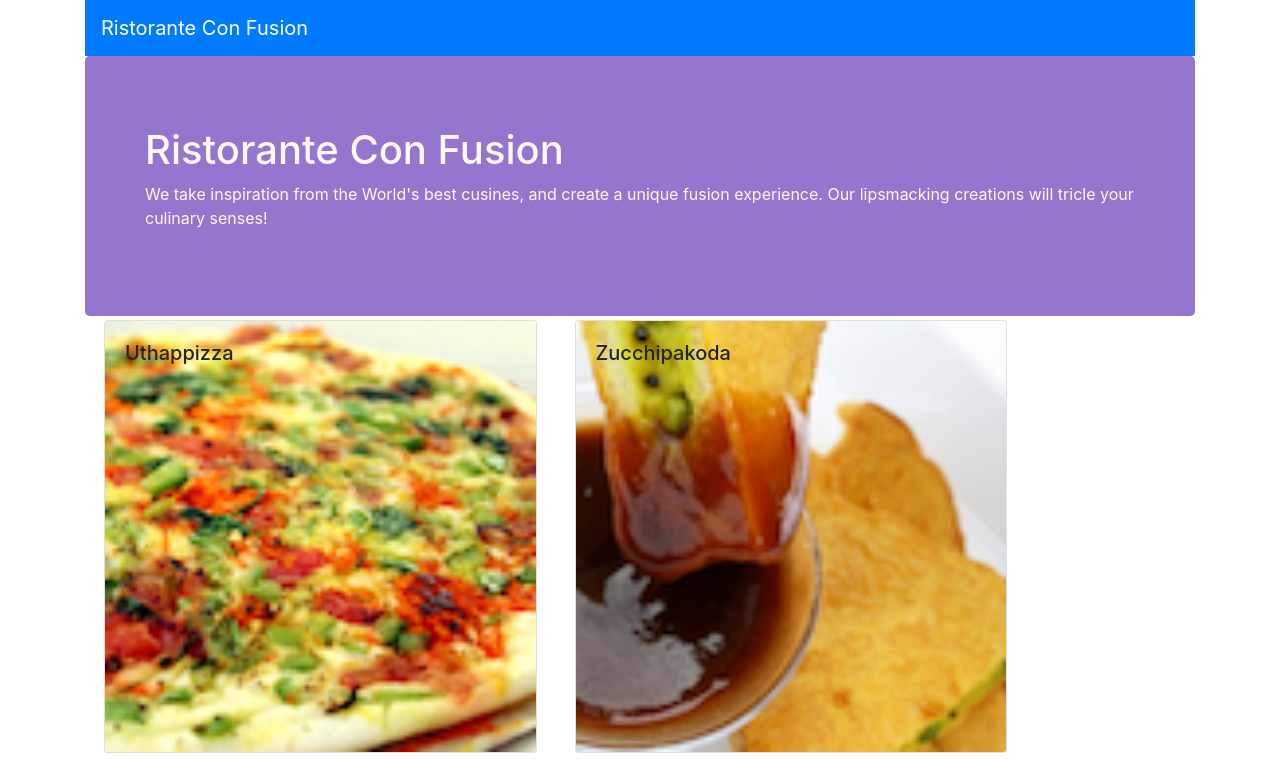
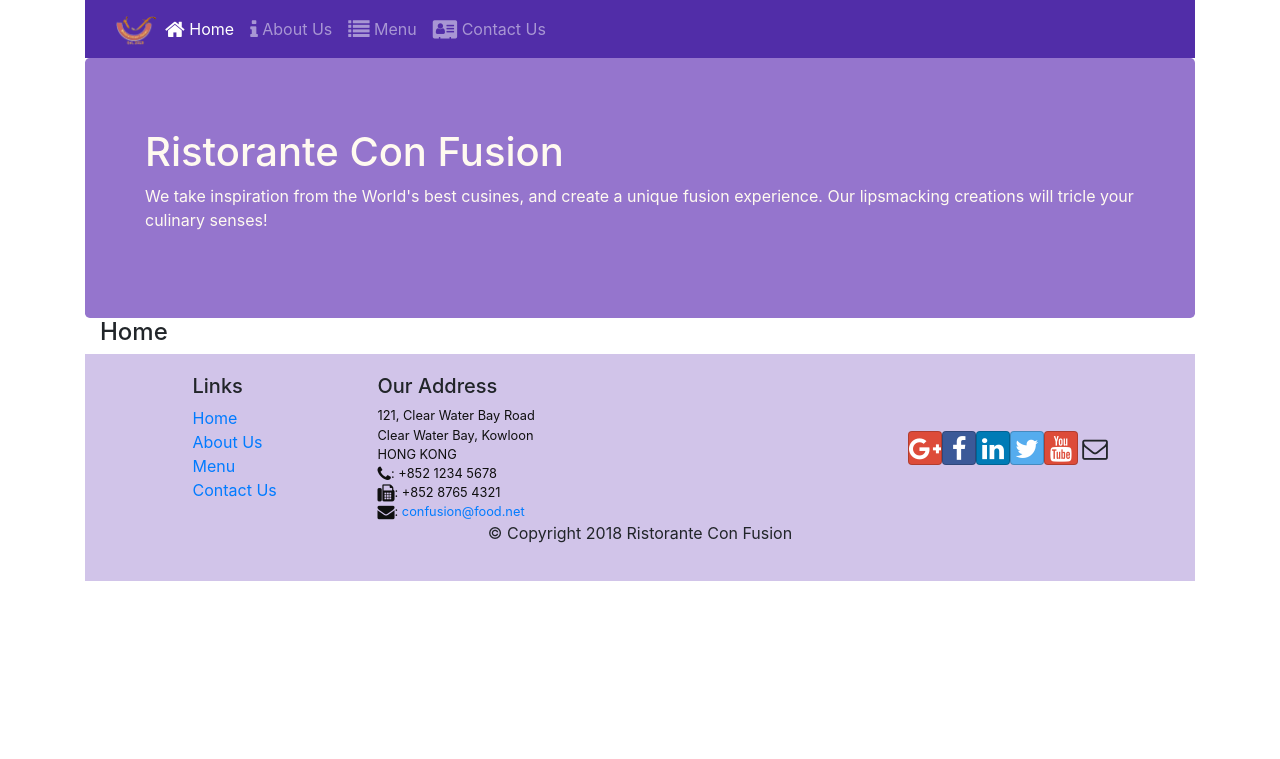
Before and after one commit to dennispaixao/hkust-2React, a React (Create React App) app: page /home in a window 1280 px wide. Shown: the top 759 px of the page. Built offline with nearby package versions, Linux system fonts and the light colour scheme.

Commit message:
react router

```diff
--- a/package.json
+++ b/package.json
@@ -12,6 +12,7 @@
     "react": "^17.0.2",
     "react-dom": "^17.0.2",
     "react-popper": "^0.9.2",
+    "react-router-dom": "^4.2.2",
     "react-scripts": "4.0.3",
     "reactstrap": "^5.0.0",
     "web-vitals": "^1.1.2"
--- a/src/App.js
+++ b/src/App.js
@@ -3,14 +3,17 @@
 import './App.css';
 import { Component } from 'react';
 import Main from './components/MainComponent';
+import {BrowserRouter} from 'react-router-dom';
 
 class App extends Component {
 
   render() {
     return (
+      <BrowserRouter>
       <div className="App">
         <Main />
       </div>
+      </BrowserRouter>
     );
   }
 }
--- a/src/components/FooterComponent.js
+++ b/src/components/FooterComponent.js
@@ -1,5 +1,5 @@
 import React from 'react';
-
+import { Link } from 'react-router-dom';
 
 function Footer(props) {
     return (
@@ -10,10 +10,10 @@
                         <div className="col-4 offset-1 col-sm-2">
                             <h5>Links</h5>
                             <ul className="list-unstyled">
-                                <li><a href="#">Home</a></li>
-                                <li><a href="#">About</a></li>
-                                <li><a href="#">Menu</a></li>
-                                <li><a href="contactus.html">Contact</a></li>
+                            <li><Link to='/home'>Home</Link></li>
+                            <li><Link to='/aboutus'>About Us</Link></li>
+                            <li><Link to='/menu'>Menu</Link></li>
+                            <li><Link to='/contactus'>Contact Us</Link></li>
                             </ul>
                         </div>
                         <div className="col-7 col-sm-5">
--- a/src/components/HeaderComponent.js
+++ b/src/components/HeaderComponent.js
@@ -1,12 +1,50 @@
 
 import React, { Component } from 'react';
-import { Navbar, NavbarBrand, Jumbotron } from 'reactstrap';
+import { Navbar, NavbarBrand, Nav, NavbarToggler, Collapse, NavItem, Jumbotron } from 'reactstrap';
+import { NavLink } from 'react-router-dom';
+
+
 class Header extends Component {
+
+    constructor(props) {
+        super(props);
+        this.toggleNav = this.toggleNav.bind(this);
+        this.state = {
+          isNavOpen: false
+        };
+      }
+
+      toggleNav() {
+        this.setState({
+          isNavOpen: !this.state.isNavOpen
+        });
+      }
     render() {
-        return(
+        return (
             <React.Fragment>
-            <Navbar dark color="primary">
-             <NavbarBrand href="/">Ristorante Con Fusion</NavbarBrand>
+                <Navbar dark expand="md">
+                    <div className="container">
+                    <NavbarToggler onClick={this.toggleNav} />
+                        <NavbarBrand className="mr-auto" href="/">
+                            <img src="assets/images/logo.png" height="30" width="41" alt="Ristorante Confusion" />
+                        </NavbarBrand>
+                        <Collapse isOpen={this.state.isNavOpen} navbar>
+                        <Nav navbar>
+                            <NavItem>
+                                <NavLink className="nav-link" to='/home'><span className="fa fa-home fa-lg"></span> Home</NavLink>
+                            </NavItem>
+                            <NavItem>
+                                <NavLink className="nav-link" to='/aboutus'><span className="fa fa-info fa-lg"></span> About Us</NavLink>
+                            </NavItem>
+                            <NavItem>
+                                <NavLink className="nav-link" to='/menu'><span className="fa fa-list fa-lg"></span> Menu</NavLink>
+                            </NavItem>
+                            <NavItem>
+                                <NavLink className="nav-link" to='/contactus'><span className="fa fa-address-card fa-lg"></span> Contact Us</NavLink>
+                            </NavItem>
+                        </Nav>
+                        </Collapse>
+                    </div>
                 </Navbar>
 
                 <Jumbotron>
--- /dev/null
+++ b/src/components/HomeComponent.js
@@ -0,0 +1,15 @@
+import React from 'react';
+
+function Home(props){
+    return (
+        <div className="container">
+            <h4>Home</h4>
+
+        </div>
+
+    )
+
+
+}
+
+export default Home;
--- a/src/components/MainComponent.js
+++ b/src/components/MainComponent.js
@@ -1,30 +1,37 @@
   import React, { Component } from 'react';
-
+import Home from './HomeComponent';
 import Menu from './MenuComponent';
 import DishDetail from './dishDetailComponent';
 import { DISHES } from '../shared/dishes';
 import Header from './HeaderComponent';
 import Footer from './FooterComponent';
+import { Switch, Route, Redirect} from 'react-router-dom';
 class Main extends Component {
 
   constructor(props) {
     super(props);
     this.state = {
         dishes: DISHES,
-        selectedDish: null
+
     };
   }
 
-  onDishSelect(dishId) {
-    this.setState({ selectedDish: dishId});
-  }
 
   render() {
+
+    const HomePage = ()=>{
+      return(
+        <Home />
+      )
+    }
     return (
      <div className="container">
         <Header />
-        <Menu dishes={this.state.dishes} onClick={(dishId) => this.onDishSelect(dishId)} />
-        <DishDetail dish={this.state.dishes.filter((dish) => dish.id === this.state.selectedDish)[0]} />
+        <Switch>
+          <Route path="/home" component={HomePage} />
+          <Route exact path="/menu" component={() => <Menu dishes={this.state.dishes} />} />
+          <Redirect to="/home" />{/* redirecionamento default */}
+        </Switch>
         <Footer />
       </div>
 
```
Also changed, not shown: 1 other file (tests, documents, lock files or other folders). Lines whose indentation alone changed are shown as unchanged.
